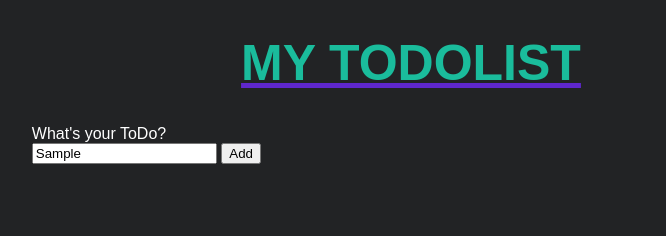
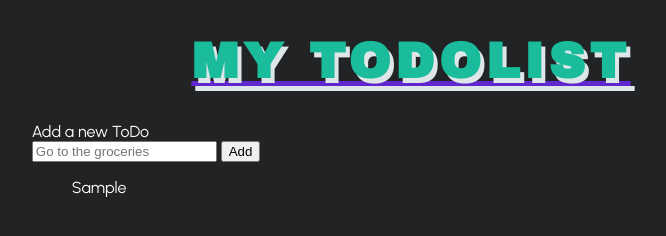
Before and after one commit to MarileneK/todolist.github.io, a plain HTML site: page index.html in a window 1280 px wide. Both pictures are taken after typing "Sample" into the empty fields and a click on the button "Add". Shown: the whole page, without its empty margins (229-895 px from the left). Drawn offline with Linux system fonts and the light colour scheme.

Commit message:
function newElement working

```diff
--- a/index.html
+++ b/index.html
@@ -16,8 +16,8 @@
 
     <main>
         <form action="" method="">
-            <label for="toDo">What's your ToDo?</label><br>
-            <input type="text" id="toDo" value="" placeholder="Go to the groceries" maxlength=30 required selected>
+            <label for="toDo">Add a new ToDo</label><br>
+            <input type="text" id="toDo" value="" placeholder="Go to the groceries" maxlength=30 selected>
             <!-- <input type="submit" value="Add" onclick="newElement()"> -->
             <button type="button" onclick="newElement()">Add</button>
         </form>
--- a/javascripts/script.js
+++ b/javascripts/script.js
@@ -4,9 +4,17 @@ console.log(document.getElementById("toDo").textContent);
 function newElement() {
     // event.preventDefault();
     let li = document.createElement("li"); // 1. Create a new <li>
-    let inputValue = document.querySelector("#toDo").value; // 2. Target the input element in which user will enter a todo
+    let inputValue = document.querySelector("#toDo").value; // 2. Get the input from user by targeting the input element
     console.log("inputValue =", inputValue);
 
-    let text = document.createTextNode(inputValue); // 3. Get the user input
+    let text = document.createTextNode(inputValue); // 3. Create a text with user input
     li.appendChild(text); // 4. Append the variable "text" to the <li>
+
+    if (inputValue === '') { // 5. If the user do not writes any text in the input...
+        alert("You must write something");
+    } else {
+        document.querySelector("ul").appendChild(li); // ... else: we append the variable "li" to the <ul>
+    }
+
+    document.querySelector("#toDo").value = "";
 }
--- a/stylesheets/style.css
+++ b/stylesheets/style.css
@@ -1,3 +1,5 @@
+@import url('https://fonts.googleapis.com/css2?family=Archivo+Black&family=Urbanist:wght@100;400&display=swap');
+
 :root {
     --color_blue: #0984e3;
     --color_dark_blue: #546de5;
@@ -10,8 +12,6 @@
     --color_darkgrey: #222325;
 
 }
-
-@import url('https://fonts.googleapis.com/css2?family=Archivo+Black&family=Urbanist:wght@100;400&display=swap');
 
 body {
     background-color: var(--color_darkgrey);
@@ -32,6 +32,8 @@ h1 {
     text-align: center;
     text-transform: uppercase;
     font-size: 50px;
+    text-shadow: 4px 5px var(--color_lightgrey);
+    letter-spacing: 5px;
 }
 
 ul {
```
